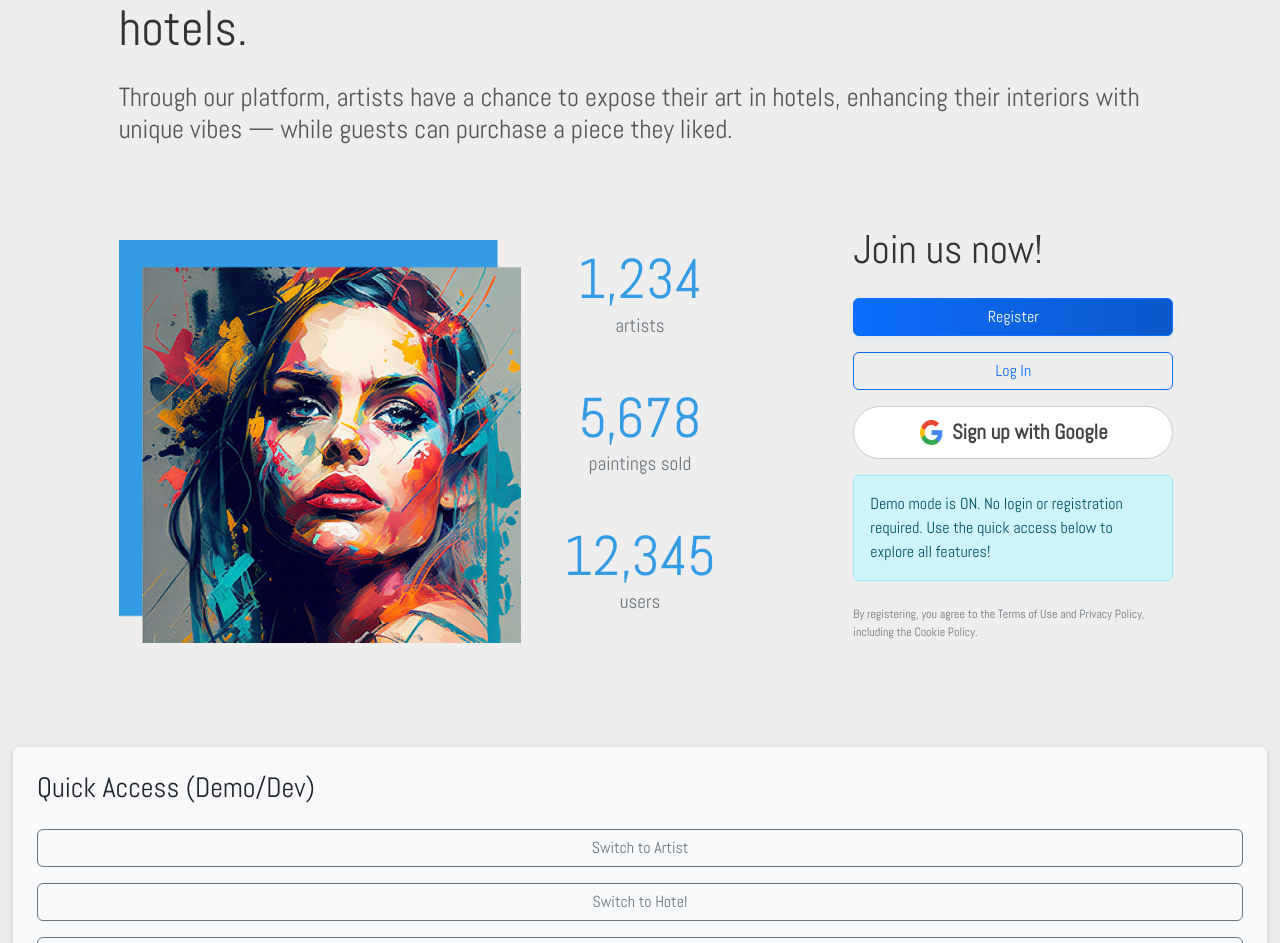
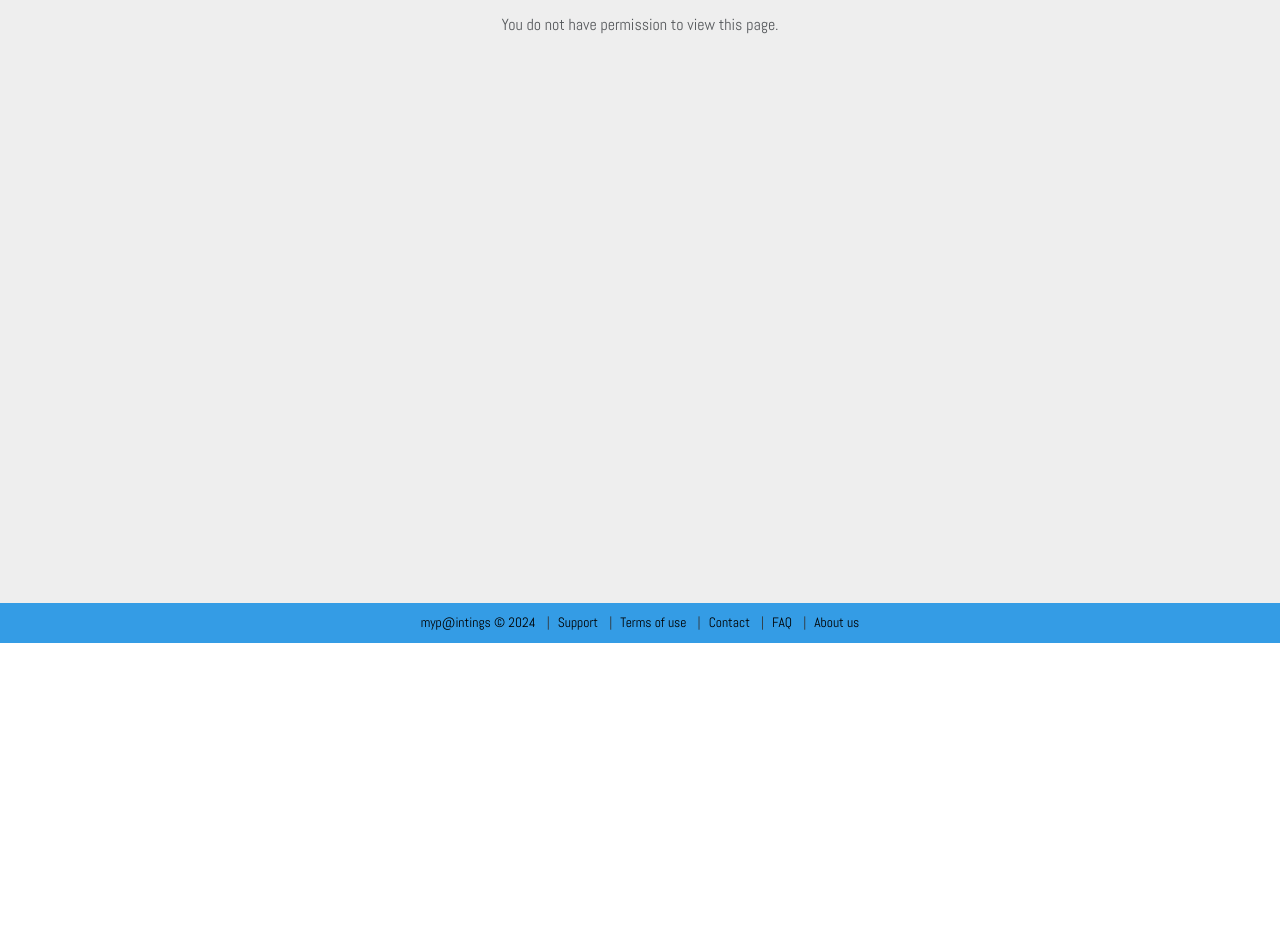
Before and after one commit to jirafey/fullstack-website-mypaintings, a React (Create React App) app in the folder My_artwork_react/: page /profile/1 in a window 1280 px wide. Before the commit this address led to /landing. Shown: the part 157-1100 px from the top of the page. After the commit the page ends 800 px from the top, so only its background shows below. Built offline with nearby package versions, Linux system fonts and the light colour scheme.

Commit message:
profiles only for artists

```diff
--- a/My_artwork_react/src/App.js
+++ b/My_artwork_react/src/App.js
@@ -279,7 +279,7 @@ const ROLE_ROUTES = {
     '/posting', '/my-artwork', '/my-sales', '/messages', '/profile', '/landing', '/view-painting', '/support'
   ],
   HOTEL: [
-    '/hotel-feed', '/posts', '/owned-paintings', '/my-orders', '/messages', '/profile', '/landing', '/view-painting', '/support'
+    '/hotel-feed', '/posts', '/owned-paintings', '/my-orders', '/messages', '/profile', '/profile/', '/landing', '/view-painting', '/support'
   ],
   GOSC: [
     '/my-orders', '/profile', '/landing', '/view-painting', '/support'
@@ -398,7 +398,8 @@ function App() {
               <Route path="/posts" element={isRouteAllowed(userType, '/posts') ? <PostsPage /> : <ForbiddenPage />} />
               <Route path="/owned-paintings" element={isRouteAllowed(userType, '/owned-paintings') ? <OwnedPaintingsPage /> : <ForbiddenPage />} />
               <Route path="/view-painting/:paintingId" element={isRouteAllowed(userType, '/view-painting') ? <PaintingViewerPage /> : <ForbiddenPage />} />
-              <Route path="/profile" element={isRouteAllowed(userType, '/profile') ? <ProfilePage /> : <ForbiddenPage />} />
+              <Route path="/profile" element={userType === 'ARTYSTA' ? <ProfilePage isOwnProfile={true} /> : <ForbiddenPage />} />
+              <Route path="/profile/:userId" element={userType === 'HOTEL' ? <ProfilePage isOwnProfile={false} /> : <ForbiddenPage />} />
               <Route path="/admin" element={isRouteAllowed(userType, '/admin') ? <AdminPanelPage /> : <ForbiddenPage />} />
               <Route path="/support" element={<SupportPage />} />
               <Route path="/contact" element={<ContactPage />} />
--- a/My_artwork_react/src/ProfilePage.js
+++ b/My_artwork_react/src/ProfilePage.js
@@ -2,7 +2,6 @@ import React, { useState, useEffect } from 'react';
 import { useParams } from 'react-router-dom';
 import { useSession } from './hooks/useSession';
 import { useToast } from './Toaster';
-import apiRequest from './api';
 import './ProfilePage.css';
 
 // Demo data for testing
@@ -25,44 +24,10 @@ const DEMO_DATA = {
       { id: 2, title: "Ocean Waves", image: "https://picsum.photos/400/400?random=2", price: "$800" },
       { id: 3, title: "City Lights", image: "https://picsum.photos/400/400?random=3", price: "$1,500" },
     ]
-  },
-  HOTEL: {
-    id: 2,
-    username: "DemoHotel",
-    fullName: "Grand Hotel & Spa",
-    bio: "Luxury 5-star hotel featuring contemporary art exhibitions.",
-    avatar: "https://picsum.photos/200?random=4",
-    coverImage: "https://picsum.photos/1200/300?random=5",
-    stats: {
-      followers: 1234,
-      following: 89,
-      artworks: 45,
-      likes: 5678
-    },
-    artworks: [
-      { id: 4, title: "Hotel Gallery", image: "https://picsum.photos/400/400?random=6", price: "Exhibition" },
-      { id: 5, title: "Art Space", image: "https://picsum.photos/400/400?random=7", price: "Exhibition" },
-      { id: 6, title: "Lobby Art", image: "https://picsum.photos/400/400?random=8", price: "Exhibition" },
-    ]
-  },
-  GOSC: {
-    id: 3,
-    username: "DemoGuest",
-    fullName: "Alice Smith",
-    bio: "Art enthusiast and collector. Love discovering new artists.",
-    avatar: "https://picsum.photos/200?random=9",
-    coverImage: "https://picsum.photos/1200/300?random=10",
-    stats: {
-      followers: 56,
-      following: 234,
-      artworks: 0,
-      likes: 890
-    },
-    artworks: []
   }
 };
 
-function ProfilePage() {
+function ProfilePage({ isOwnProfile }) {
   const { userId } = useParams();
   const { userType } = useSession();
   const showToast = useToast();
@@ -70,13 +35,16 @@ function ProfilePage() {
   const [loading, setLoading] = useState(true);
   const [isFollowing, setIsFollowing] = useState(false);
 
-
   useEffect(() => {
-    // For demo purposes, we'll use the DEMO_DATA
-    // In a real app, you'd fetch this from the API
-    setProfile(DEMO_DATA[userType]);
+    if (isOwnProfile) {
+      // ARTYSTA ogląda swój profil
+      setProfile(DEMO_DATA.ARTYSTA);
+    } else {
+      // HOTEL ogląda artystę po ID — na razie zawsze Demo
+      setProfile(DEMO_DATA.ARTYSTA);
+    }
     setLoading(false);
-  }, [userType]);
+  }, [isOwnProfile]);
 
   if (loading) return <div className="text-center py-5">Loading profile...</div>;
   if (!profile) return <div className="alert alert-danger">Profile not found.</div>;
@@ -116,7 +84,9 @@ function ProfilePage() {
             <div className="stat">
               <span className="stat-value">{profile.stats.likes}</span>
               <span className="stat-label">Likes</span>
-            {userType === 'HOTEL' && (
+
+              {/* HOTEL widzi przyciski tylko przy cudzym profilu */}
+              {!isOwnProfile && userType === 'HOTEL' && (
                   <div className="mt-2">
                     <button
                         className={`btn btn-sm me-2 ${isFollowing ? 'btn-primary' : 'btn-outline-primary'}`}
@@ -135,8 +105,7 @@ function ProfilePage() {
             </div>
           </div>
 
-
-        {/* Artworks Grid */}
+          {/* Artworks */}
           {profile.artworks.length > 0 && (
               <div className="artworks-section">
                 <h2>Artworks</h2>
```
Lines whose indentation alone changed are shown as unchanged.
